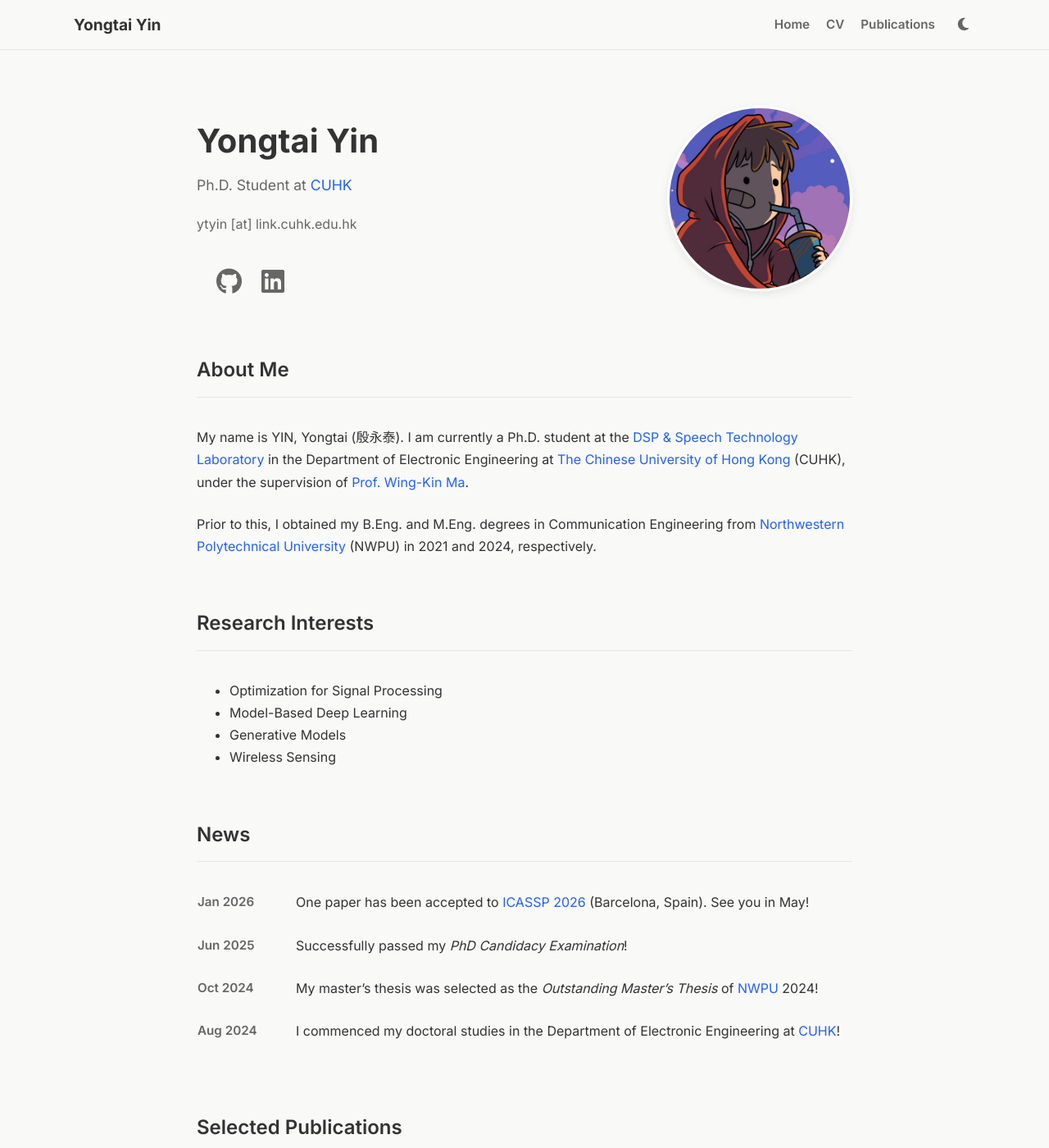
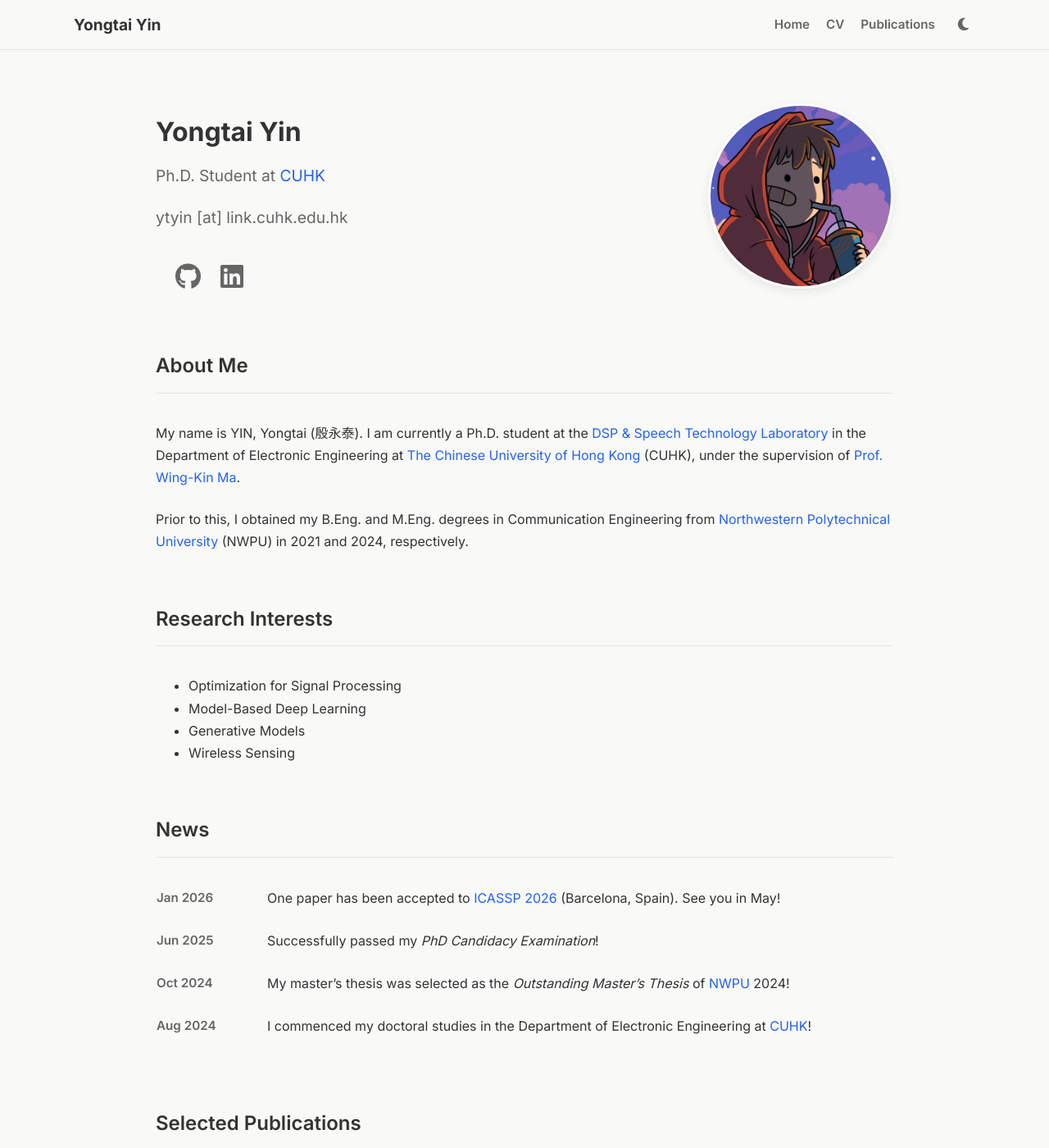
Before and after one commit to yongtai-yin/yongtai-yin.github.io, a Jekyll site: the page built from index.md, in a window 1280 px wide and 1400 px high. Shown: the whole window at 82% size. Built offline with Jekyll 4.4.1, drawn with Linux system fonts in a browser that asks for light colours; a style sheet for code colours, icons or effects is not loaded.

Commit message:
Adjust header and main content widths for improved alignment; update font sizes for better readability

```diff
--- a/assets/css/style.css
+++ b/assets/css/style.css
@@ -137,7 +137,7 @@
     gap: 40px; /* Reduced gap to bring them closer in narrower container */
     margin-top: 60px;
     margin-bottom: 60px;
-    max-width: 800px; /* Match body width */
+    max-width: 900px; /* Match body width */
     margin-left: auto; /* Center the header block itself */
     margin-right: auto;
 }
@@ -148,7 +148,7 @@
 }
 
 .header-name {
-    font-size: 2.5em; /* Large H1 */
+    font-size: 2em; /* Large H1 */
     font-weight: 800;
     margin-bottom: 15px;
     color: var(--text-primary);
@@ -156,7 +156,7 @@
 }
 
 .header-bio {
-    font-size: 1.1em;
+    font-size: 1.2em;
     color: var(--text-secondary);
     margin-bottom: 8px; /* Spacing between bio lines */
     line-height: 1.5;
@@ -164,7 +164,7 @@
 
 .header-email {
     margin-top: 20px;
-    font-size: 1em;
+    font-size: 1.2em;
     color: var(--text-secondary);
 }
 
@@ -209,7 +209,7 @@
 
 .main-content {
     min-width: 0;
-    max-width: 800px; /* SAME WIDTH AS HEADER to ensure alignment */
+    max-width: 900px; /* SAME WIDTH AS HEADER to ensure alignment */
     margin: 0 auto;
     padding: 0; /* Remove side padding that might cause misalignment */
 }
```
